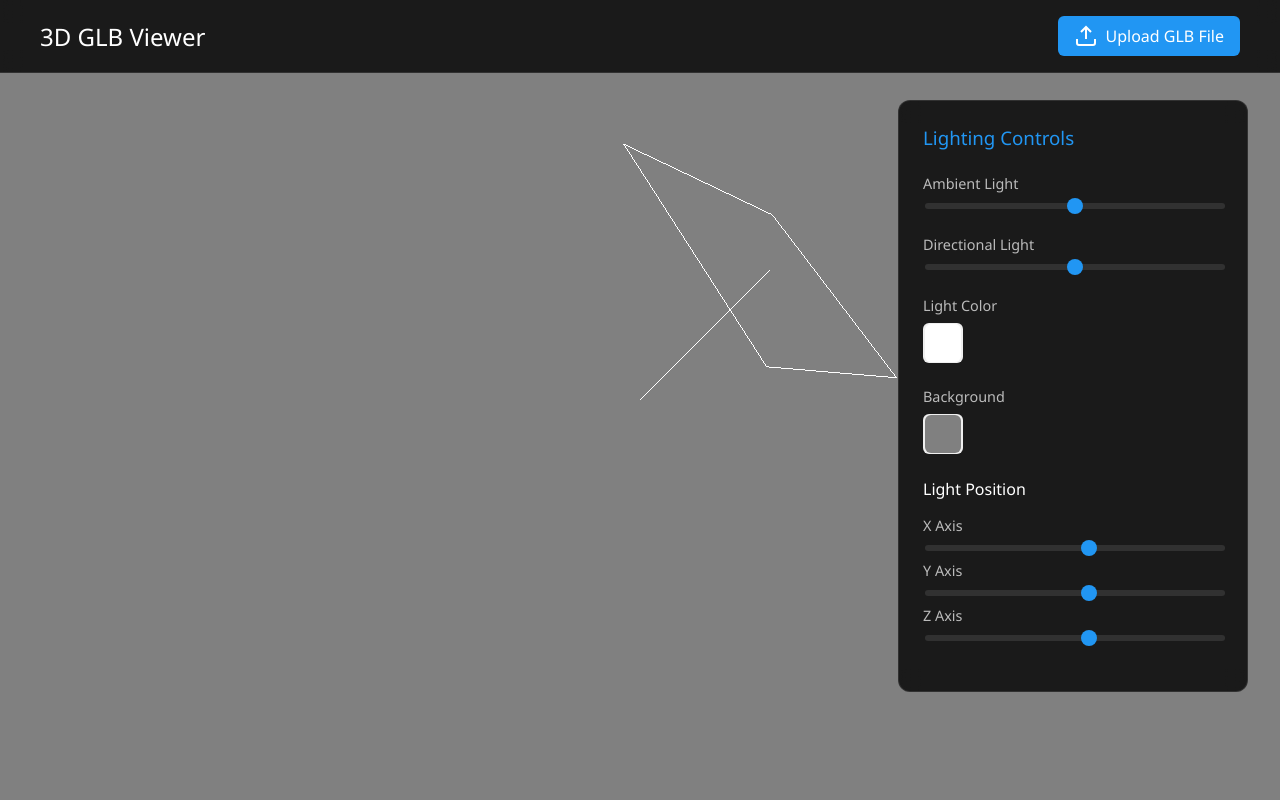
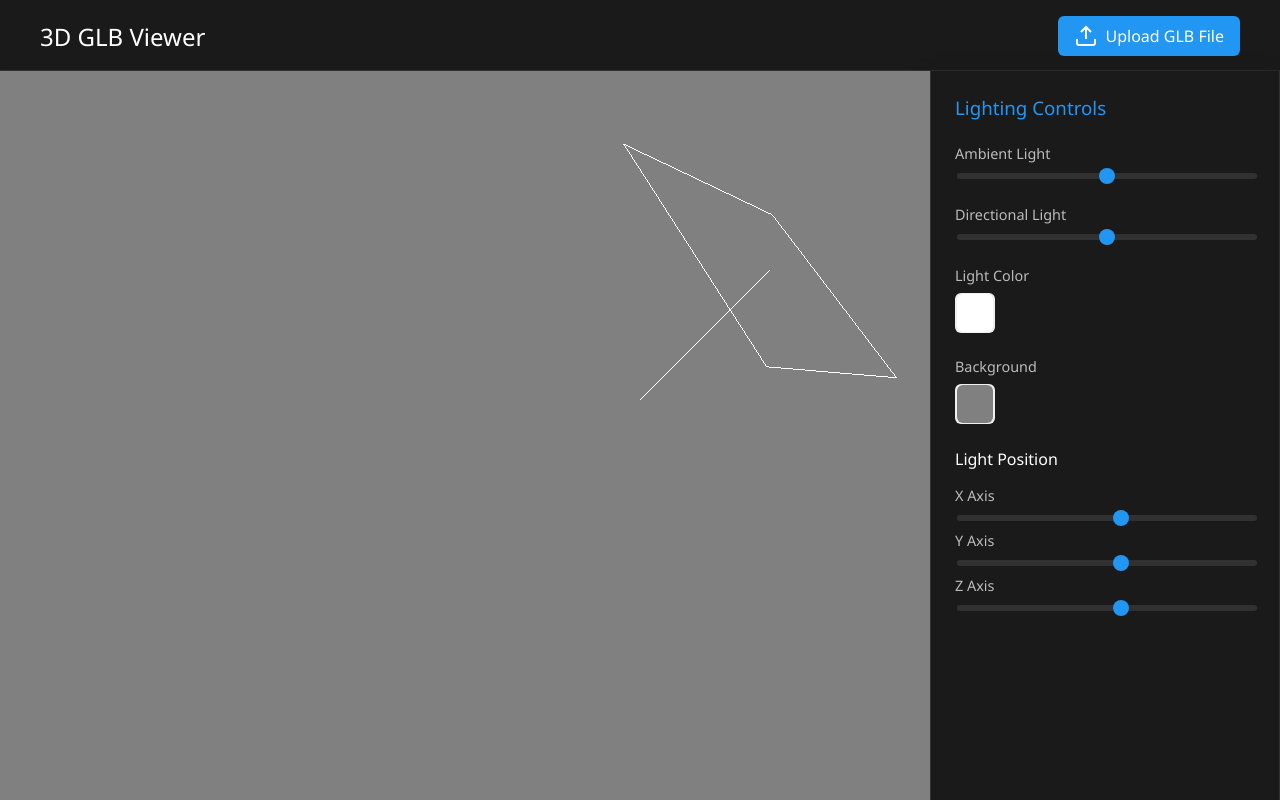
Before and after one commit to prabhasha2006/glb-viewer, a plain HTML site: page index.html in a window 1280 px wide. Drawn offline with nearby package versions, Linux system fonts and the light colour scheme.

Commit message:
control-panel

```diff
--- a/styles.css
+++ b/styles.css
@@ -17,6 +17,7 @@ canvas {
     background: rgba(0, 0, 0, 0.8);
     backdrop-filter: blur(10px);
     z-index: 100;
+    height: 70px;
     border-bottom: 1px solid rgba(255, 255, 255, 0.1);
 }
 
@@ -54,12 +55,13 @@ canvas {
 
 .control-panel {
     position: fixed;
-    top: 100px;
-    right: 2rem;
+    height: calc(100vh - 70px);
+    top: 70px;
+    right: 0;
     background: rgba(0, 0, 0, 0.8);
     backdrop-filter: blur(10px);
     padding: 1.5rem;
-    border-radius: 12px;
+    border-radius: 0px;
     width: 300px;
     border: 1px solid rgba(255, 255, 255, 0.1);
 }
```
